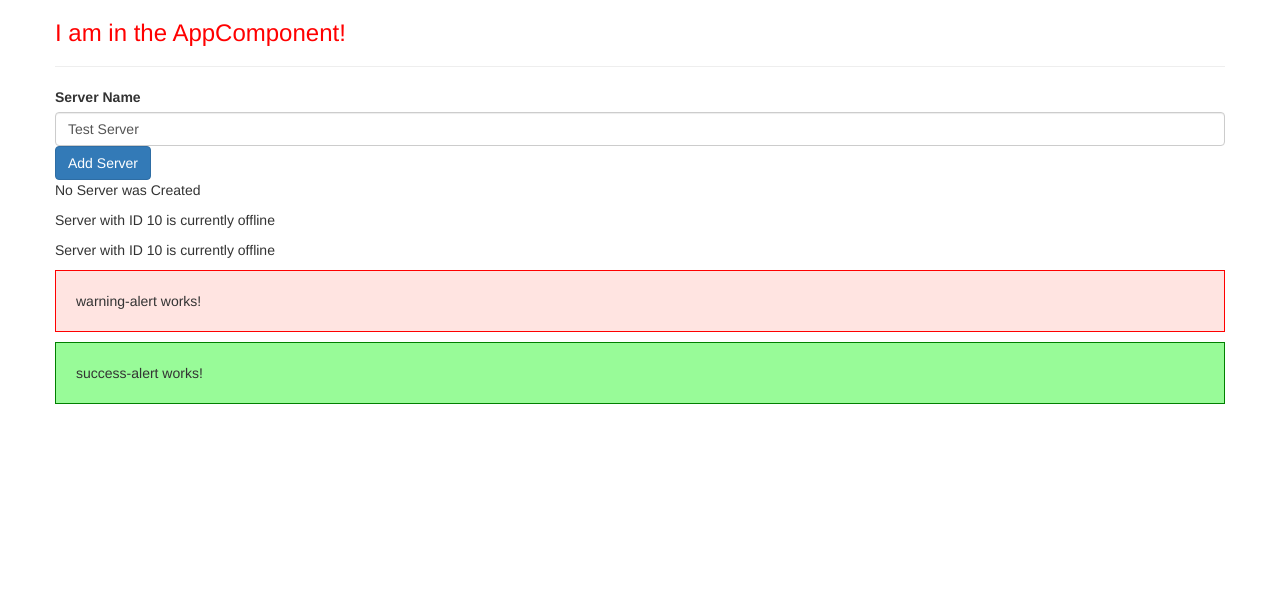
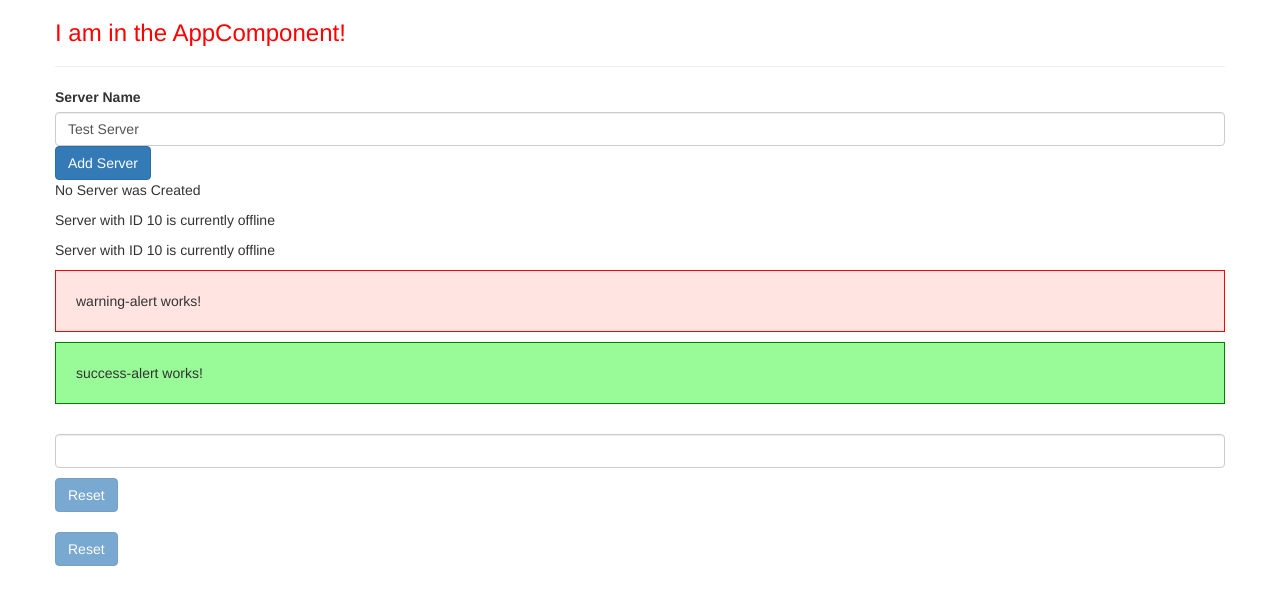
Before and after one commit to gvpinto/ng-my-first-app, an Angular app: page / in a window 1280 px wide. Shown: the top 604 px of the page. Built offline with nearby package versions, Linux system fonts and the light colour scheme.

Commit message:
36. Assignment on data binding

```diff
--- a/src/app/app.component.html
+++ b/src/app/app.component.html
@@ -10,6 +10,7 @@
       <!-- <div class="app-servers"></div> -->
       <app-warning-alert>Warning!</app-warning-alert>
       <app-success-alert>Success!!</app-success-alert>
+      <app-user></app-user>
     </div>
   </div>
 </div>
--- a/src/app/app.module.ts
+++ b/src/app/app.module.ts
@@ -7,6 +7,7 @@ import { ServerComponent } from './server/server.component';
 import { ServersComponent } from './servers/servers.component';
 import { WarningAlertComponent } from './warning-alert/warning-alert.component';
 import { SuccessAlertComponent } from './success-alert/success-alert.component';
+import { UserComponent } from './user/user.component';
 
 @NgModule({
   declarations: [
@@ -15,6 +16,7 @@ import { SuccessAlertComponent } from './success-alert/success-alert.component';
     ServersComponent,
     WarningAlertComponent,
     SuccessAlertComponent,
+    UserComponent,
   ],
   imports: [BrowserModule, FormsModule],
   providers: [],
--- /dev/null
+++ b/src/app/user/user.component.html
@@ -0,0 +1,25 @@
+<label for="username"></label>
+<input
+  class="form-control"
+  type="text"
+  [(ngModel)]="username"
+  name="username"
+/>
+<p>{{ username }}</p>
+<button
+  class="btn btn-primary"
+  [disabled]="isUsernameEmpty()"
+  (click)="onUsernameReset()"
+>
+  Reset
+</button>
+<br />
+
+<br />
+<button
+  class="btn btn-primary"
+  [disabled]="username === ''"
+  (click)="username = ''"
+>
+  Reset
+</button>
--- /dev/null
+++ b/src/app/user/user.component.ts
@@ -0,0 +1,21 @@
+import { Component, OnInit } from '@angular/core';
+
+@Component({
+  selector: 'app-user',
+  templateUrl: './user.component.html',
+  styleUrls: ['./user.component.css'],
+})
+export class UserComponent implements OnInit {
+  username = '';
+  constructor() {}
+
+  ngOnInit(): void {}
+
+  isUsernameEmpty() {
+    return this.username === '';
+  }
+
+  onUsernameReset() {
+    this.username = '';
+  }
+}
```
Also changed, not shown: src/app/user/user.component.css (added).
